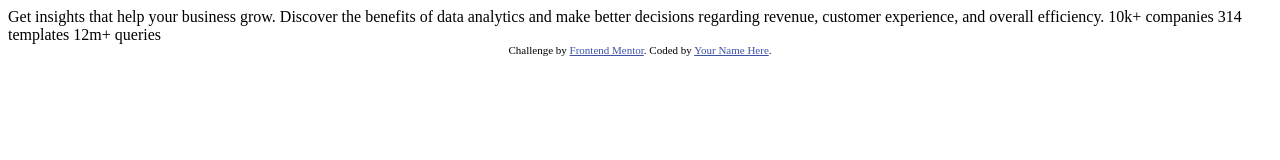
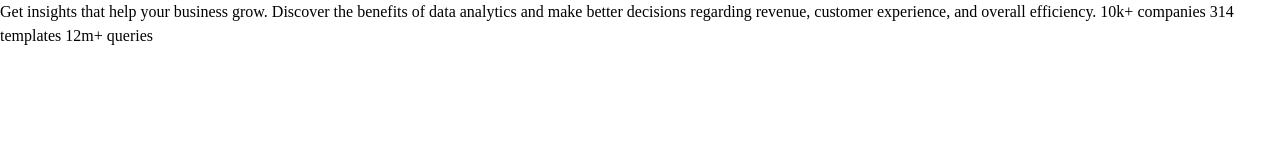
Before and after one commit to DomilsonFirmino/Stats-preview-card-component, a plain HTML site: page index.html in a window 1280 px wide. Drawn offline with Linux system fonts and the light colour scheme.

Commit message:
linked css, css reset

```diff
--- a/index.html
+++ b/index.html
@@ -5,14 +5,9 @@
   <meta name="viewport" content="width=device-width, initial-scale=1.0"> <!-- displays site properly based on user's device -->
 
   <link rel="icon" type="image/png" sizes="32x32" href="./images/favicon-32x32.png">
+  <link rel="stylesheet" href="style.css">
 
   <title>Frontend Mentor | Stats preview card component</title>
-
-  <!-- Feel free to remove these styles or customise in your own stylesheet 👍 -->
-  <style>
-    .attribution { font-size: 11px; text-align: center; }
-    .attribution a { color: hsl(228, 45%, 44%); }
-  </style>
 </head>
 <body>
 
@@ -25,9 +20,5 @@
   314 templates
   12m+ queries
 
-  <div class="attribution">
-    Challenge by <a href="https://www.frontendmentor.io?ref=challenge" target="_blank">Frontend Mentor</a>.
-    Coded by <a href="#">Your Name Here</a>.
-  </div>
 </body>
 </html>
--- /dev/null
+++ b/style.css
@@ -0,0 +1,100 @@
+:root{
+    --clr-primary-very-dark-blue: hsl(233 47% 7%);
+    --clr-primary-dark-desaturated-blue: hsl(244, 38%, 16%);
+    --clr-primary-Soft-violet: hsl(277, 64%, 61%);
+
+    --clr-neutral-White: hsl(0, 0%, 100%);
+    --clr-neutral-slightly-transparent-white: hsla(0, 0%, 100%, 0.75);
+    --clr-neutral-slightly-transparent-white: hsla(0, 0%, 100%, 0.6);
+
+    --fs-400: 0.9375rem;
+    --fs-500: 1rem;
+    --fs-600: 1.125rem;
+    --fs-700: 1.5rem;
+    --fs-800: 2rem;
+    --fs-900: 3rem;
+
+    --fw-regular: 400;
+    --fw-bold: 700;
+
+    --fs-main-header: var(--fs-800);
+    --fs-paragraph: var(--fs-400);
+    --fs-headings: var(--fs-600);
+
+}
+/* Box sizing rules */
+*,
+*::before,
+*::after {
+  box-sizing: border-box;
+}
+
+/* Remove default margin */
+body,
+h1,
+h2,
+h3,
+h4,
+p,
+figure,
+blockquote,
+dl,
+dd {
+  margin: 0;
+}
+
+/* Remove list styles on ul, ol elements with a list role, which suggests default styling will be removed */
+ul[role='list'],
+ol[role='list'] {
+  list-style: none;
+}
+
+/* Set core root defaults */
+html:focus-within {
+  scroll-behavior: smooth;
+}
+
+/* Set core body defaults */
+body {
+  min-height: 100vh;
+  text-rendering: optimizeSpeed;
+  line-height: 1.5;
+}
+
+/* A elements that don't have a class get default styles */
+a:not([class]) {
+  text-decoration-skip-ink: auto;
+}
+
+/* Make images easier to work with */
+img,
+picture {
+  max-width: 100%;
+  display: block;
+}
+
+/* Inherit fonts for inputs and buttons */
+input,
+button,
+textarea,
+select {
+  font: inherit;
+}
+
+/* Remove all animations, transitions and smooth scroll for people that prefer not to see them */
+@media (prefers-reduced-motion: reduce) {
+  html:focus-within {
+   scroll-behavior: auto;
+  }
+
+  *,
+  *::before,
+  *::after {
+    animation-duration: 0.01ms !important;
+    animation-iteration-count: 1 !important;
+    transition-duration: 0.01ms !important;
+    scroll-behavior: auto !important;
+  }
+}
+
+/*utility classes*/
```
